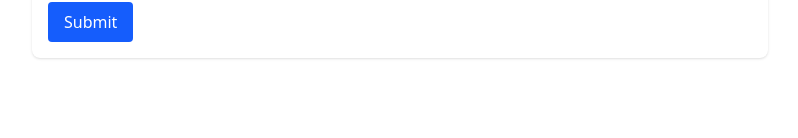
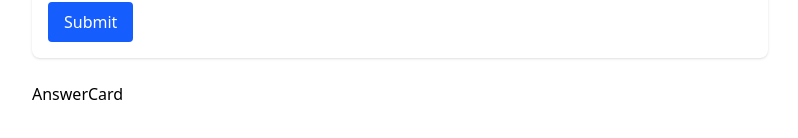
Before and after one commit to SanjuSanjaytech/Lexisg-frontend-intern-test, a React (Vite) app: page / in a window 1280 px wide. Both pictures are taken after typing "Sample" into the empty fields and a click on the button "Submit". Shown: the part 242-380 px from the top of the page, without its empty margins (240-1038 px from the left). Built offline with nearby package versions, Linux system fonts and the light colour scheme.

Commit message:
Integrated mock API simulation with loading state

```diff
--- a/src/App.jsx
+++ b/src/App.jsx
@@ -1,12 +1,35 @@
 import { useState } from 'react';
 import InputPanel from './components/InputPanel';
+import AnswerCard from './components/AnswerCard';
+
+const mockResponse = {
+  answer:
+    "Yes, under Section 166 of the Motor Vehicles Act, 1988, the claimants are entitled to an addition for future prospects even when the deceased was self-employed and aged 54–55 years at the time of the accident. In Dani Devi v. Pritam Singh, the Court held that 10% of the deceased’s annual income should be added as future prospects.",
+  citations: [
+    {
+      text: "As the age of the deceased at the time of accident was held to be about 54–55 years by the learned Tribunal, being self-employed, as such, 10% of annual income should have been awarded on account of future prospects.",
+      source: "Dani_Devi_v_Pritam_Singh.pdf",
+      link: "https://lexisingapore-my.sharepoint.com/:b:/g/personal/harshit_lexi_sg/EdOegeiR_gdBvQxdyW4xE6oBCDgj5E4Bo5wjvhPHpqgIuQ?e=TEu4vz",
+    },
+  ],
+};
 
 export default function App() {
   const [query, setQuery] = useState('');
   const [loading, setLoading] = useState(false);
+  const [answer, setAnswer] = useState(null);
+  const [citations, setCitations] = useState([]);
 
   const handleSubmit = () => {
-    console.log('Query:', query);
+    setLoading(true);
+    setAnswer(null);
+    setCitations([]);
+
+    setTimeout(() => {
+      setAnswer(mockResponse.answer);
+      setCitations(mockResponse.citations);
+      setLoading(false);
+    }, 2000);
   };
 
   return (
@@ -18,6 +41,7 @@ export default function App() {
         loading={loading}
         handleSubmit={handleSubmit}
       />
+      {answer && <AnswerCard answer={answer} citations={citations} />}
     </div>
   );
 }
--- /dev/null
+++ b/src/components/AnswerCard.jsx
@@ -0,0 +1,9 @@
+import React from 'react'
+
+const AnswerCard = () => {
+  return (
+    <div>AnswerCard</div>
+  )
+}
+
+export default AnswerCard
```
